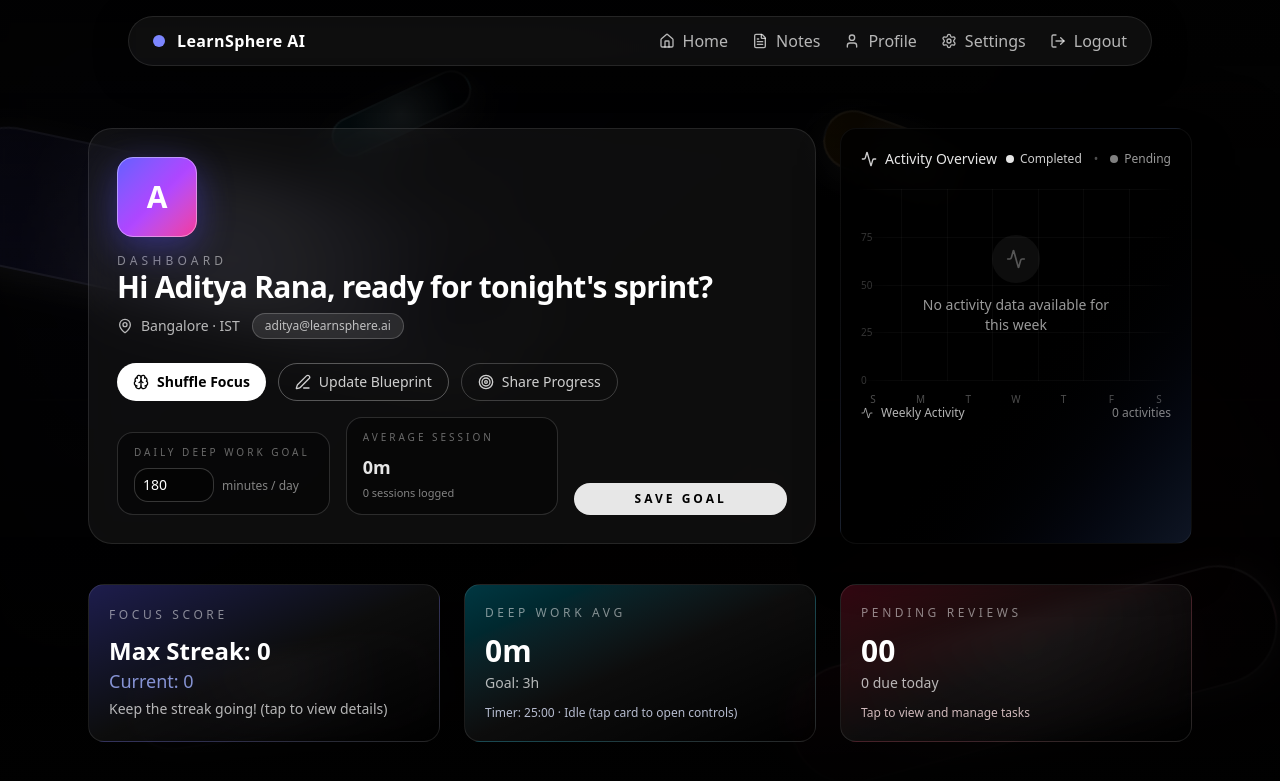
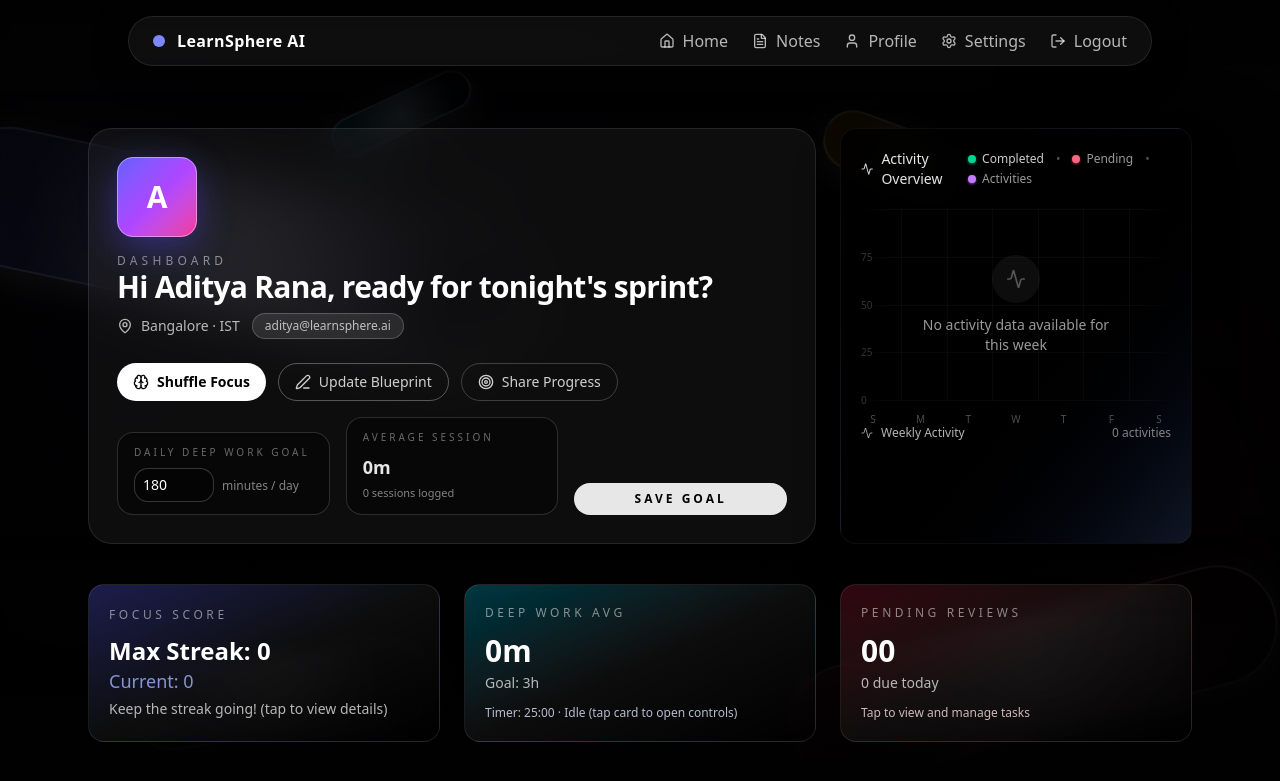
Before and after one commit to A1B2C3D4E5F6G7H8I9J0164-hack/capstone_sem_3, a Next.js app: page /Dashboard in a window 1280 px wide. Shown: the top 781 px of the page. Built offline with nearby package versions, Linux system fonts and the light colour scheme.

Commit message:
bars graphs

```diff
--- a/app/Dashboard/page.js
+++ b/app/Dashboard/page.js
@@ -1242,13 +1242,18 @@ export default function DashboardPage() {
               </div>
               <div className="flex flex-wrap items-center gap-x-3 gap-y-1 text-xs text-white/70">
                 <span className="flex items-center">
-                  <span className="w-2 h-2 rounded-full bg-white/90 mr-1.5"></span>
+                  <span className="w-2 h-2 rounded-full bg-emerald-400 mr-1.5 shadow-sm shadow-emerald-400/50"></span>
                   <span className="text-white/80">Completed</span>
                 </span>
                 <span className="hidden sm:inline text-white/30">•</span>
                 <span className="flex items-center">
-                  <span className="w-2 h-2 rounded-full bg-white/50 mr-1.5"></span>
+                  <span className="w-2 h-2 rounded-full bg-rose-400 mr-1.5 shadow-sm shadow-rose-400/50"></span>
                   <span className="text-white/60">Pending</span>
+                </span>
+                <span className="hidden sm:inline text-white/30">•</span>
+                <span className="flex items-center">
+                  <span className="w-2 h-2 rounded-full bg-purple-400 mr-1.5 shadow-sm shadow-purple-400/50"></span>
+                  <span className="text-white/60">Activities</span>
                 </span>
               </div>
             </div>
```
